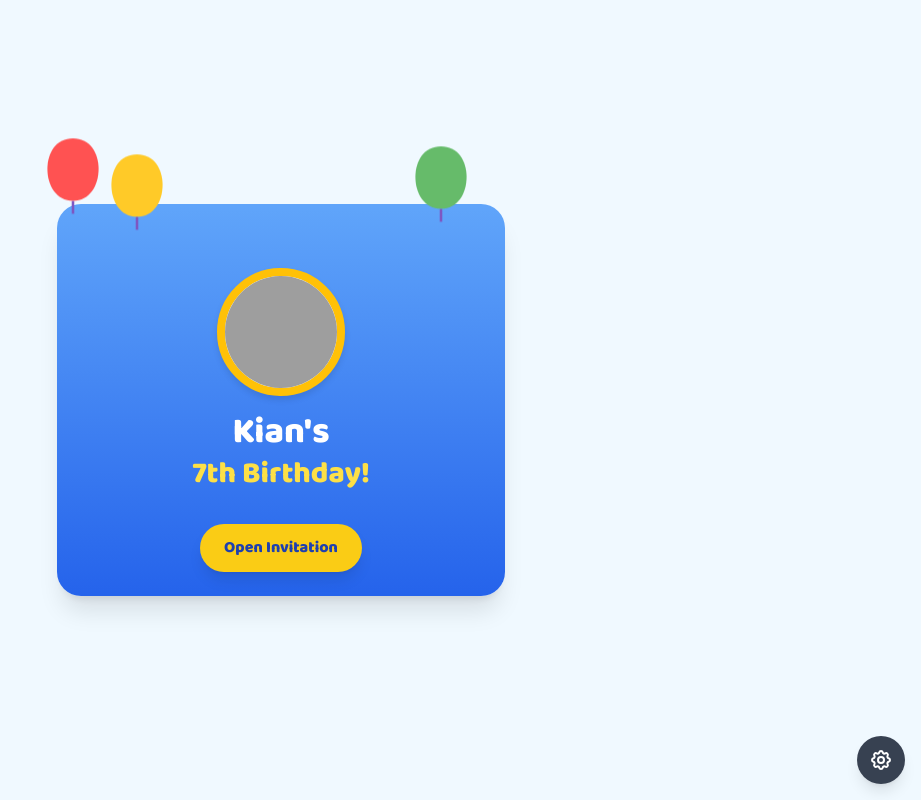
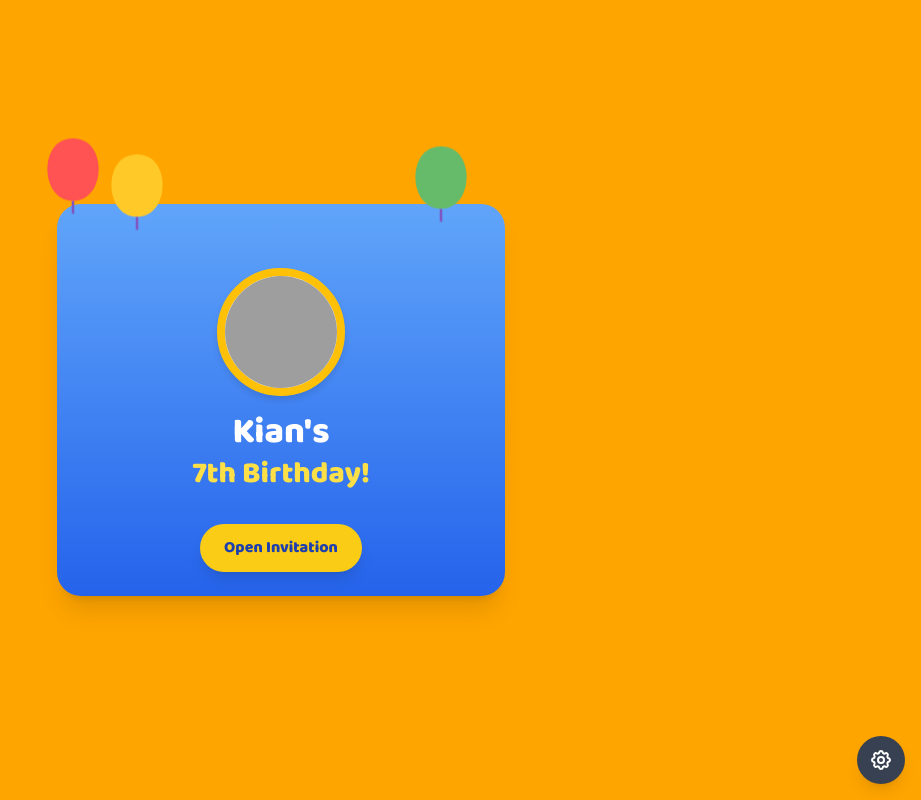
Before and after one commit to aman1361/Kian, a plain HTML site: page index.html in a window 1280 px wide. Shown: the whole page, without its empty margins (359-1280 px from the left). Drawn offline with nearby package versions, Linux system fonts and the light colour scheme; grey boxes are pictures that could not be loaded.

Commit message:
Update index.html

```diff
--- a/index.html
+++ b/index.html
@@ -10,7 +10,7 @@
 
         body {
             font-family: 'Baloo 2', cursive;
-            background-color: #f0f9ff;
+            background-color: orange;
             overflow-x: hidden;
         }
 
```
